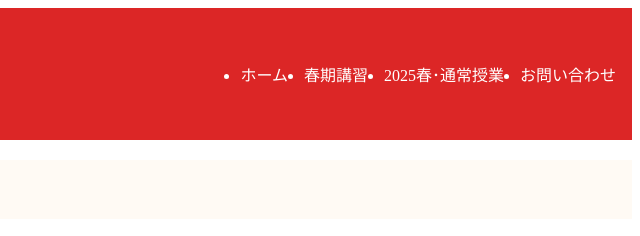
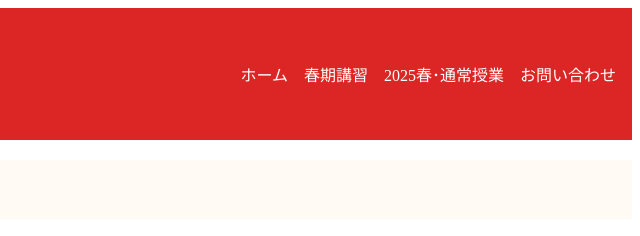
Before and after one commit to NakatakuLets/nakatakulets.github.io, a plain HTML site: page index.html in a window 1280 px wide. Shown: the top 236 px of the page, 640-1280 px from the left. Drawn offline with nearby package versions, Linux system fonts and the light colour scheme.

Commit message:
list-none

```diff
--- a/index.html
+++ b/index.html
@@ -33,7 +33,7 @@
 
             <!-- ナビゲーション -->
             <nav>
-                <ul class="hidden md:flex space-x-4 text-white ">
+                <ul class="hidden md:flex space-x-4 text-white list-none">
                     <li><a href="#" class="hover:underline text-inherit">ホーム</a></li>
                     <li><a href="#campaign" class="hover:underline text-inherit">春期講習</a></li>
                     <li><a href="#prices" class="hover:underline text-inherit">2025春･通常授業</a></li>
```
